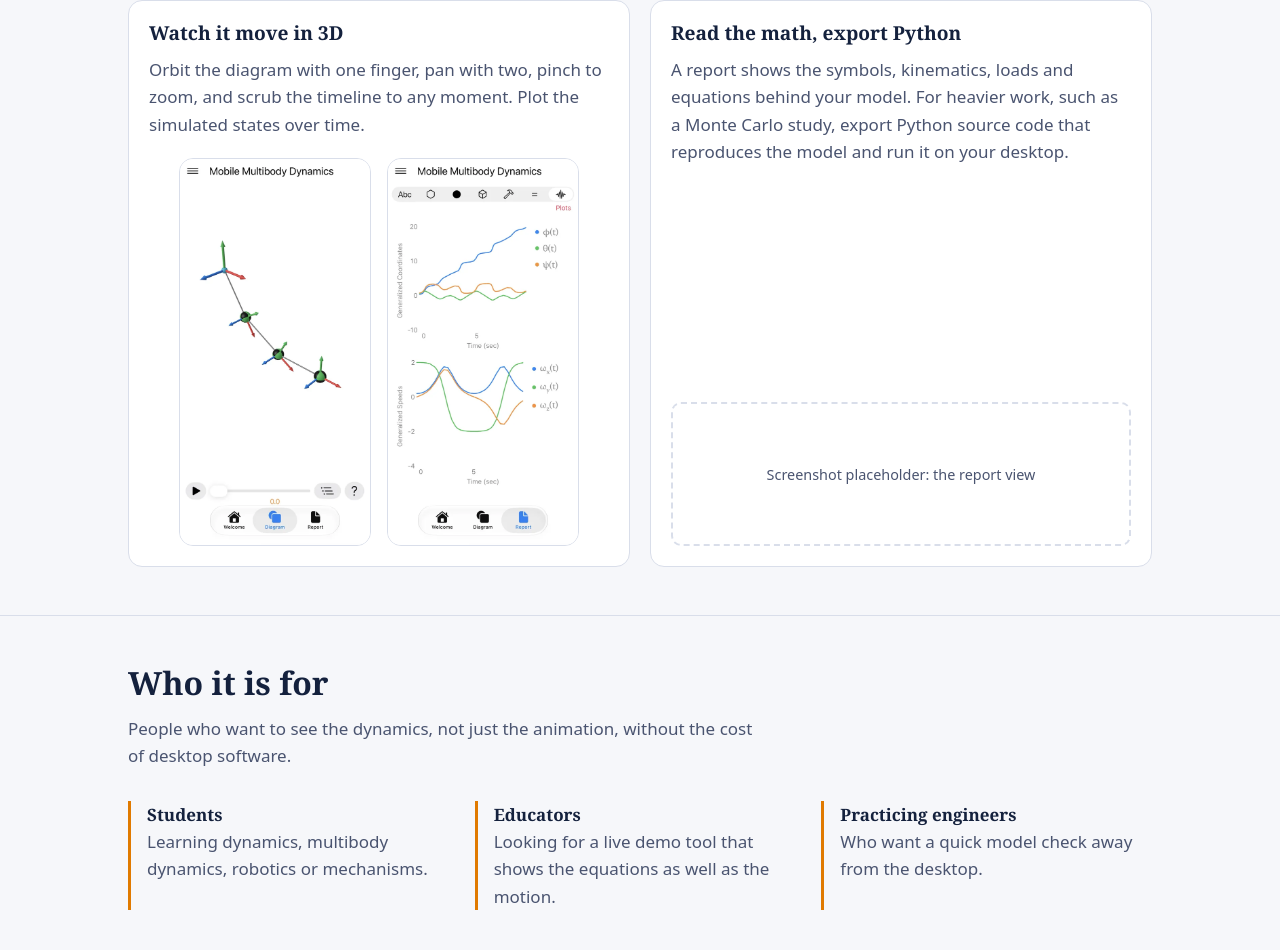
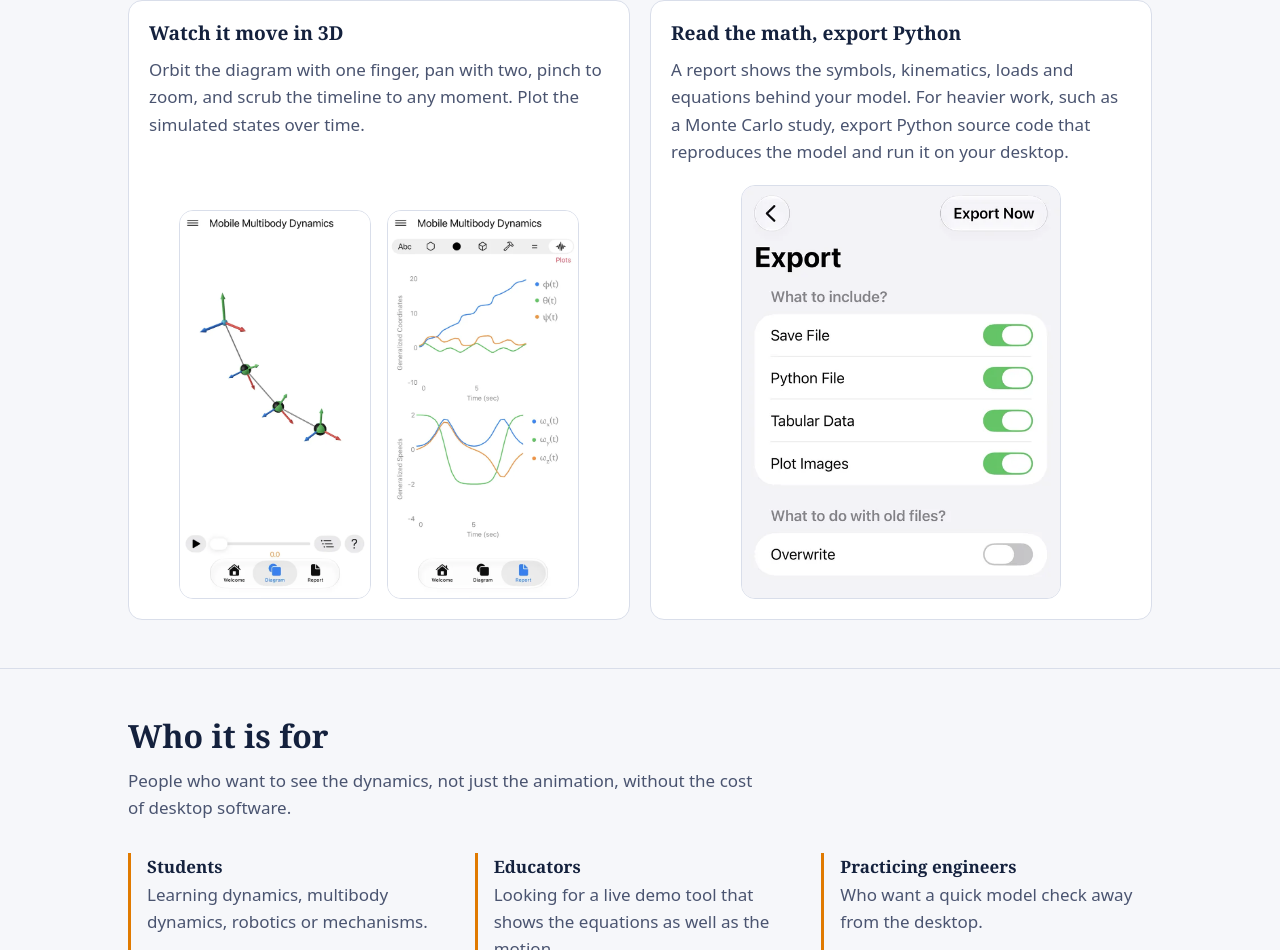
Before and after one commit to momdyn/web, a plain HTML site: page index.html in a window 1280 px wide. Shown: the part 1617-2567 px from the top of the page. Drawn offline with Linux system fonts and the light colour scheme.

Commit message:
Add export screenshot to the Python export feature card Co-Authored-By: Claude Sonnet 5.5 <noreply@anthropic.com> Claude-Session: https://claude.ai/code/session_01QN7xoDRci3RZCd7XxSsb97

```diff
--- a/index.html
+++ b/index.html
@@ -129,8 +129,9 @@
           <li class="feature">
             <h3>Read the math, export Python</h3>
             <p>A report shows the symbols, kinematics, loads and equations behind your model. For heavier work, such as a Monte Carlo study, export Python source code that reproduces the model and run it on your desktop.</p>
-            <!-- ASSET NEEDED: screenshot "03Report" (report view) -->
-            <div class="shot" aria-hidden="true">Screenshot placeholder: the report view</div>
+            <div class="shots wide">
+              <img src="assets/screens/export.webp" width="560" height="725" loading="lazy" alt="The Export screen of the app, with switches for Save File, Python File, Tabular Data and Plot Images, an Overwrite switch for old files, and an Export Now button.">
+            </div>
           </li>
         </ul>
       </div>
--- a/styles.css
+++ b/styles.css
@@ -248,3 +248,4 @@ h2 { font-size: clamp(1.5rem, 4vw, 2rem); }
   background: #fff;
 }
 .shots.two img { width: calc(50% - 0.5rem); max-width: 12rem; }
+.shots.wide img { width: min(100%, 20rem); }
```
Also changed, not shown: assets/screens/export.webp (added).
